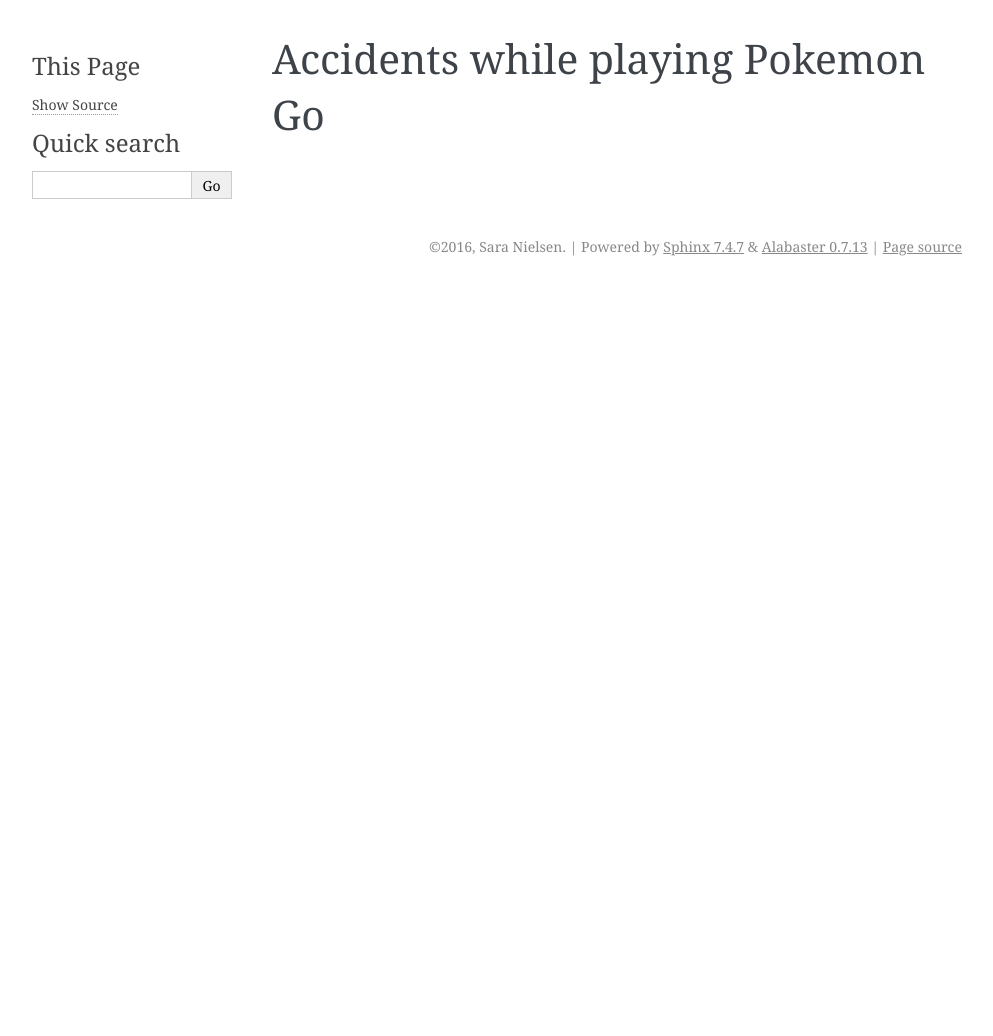
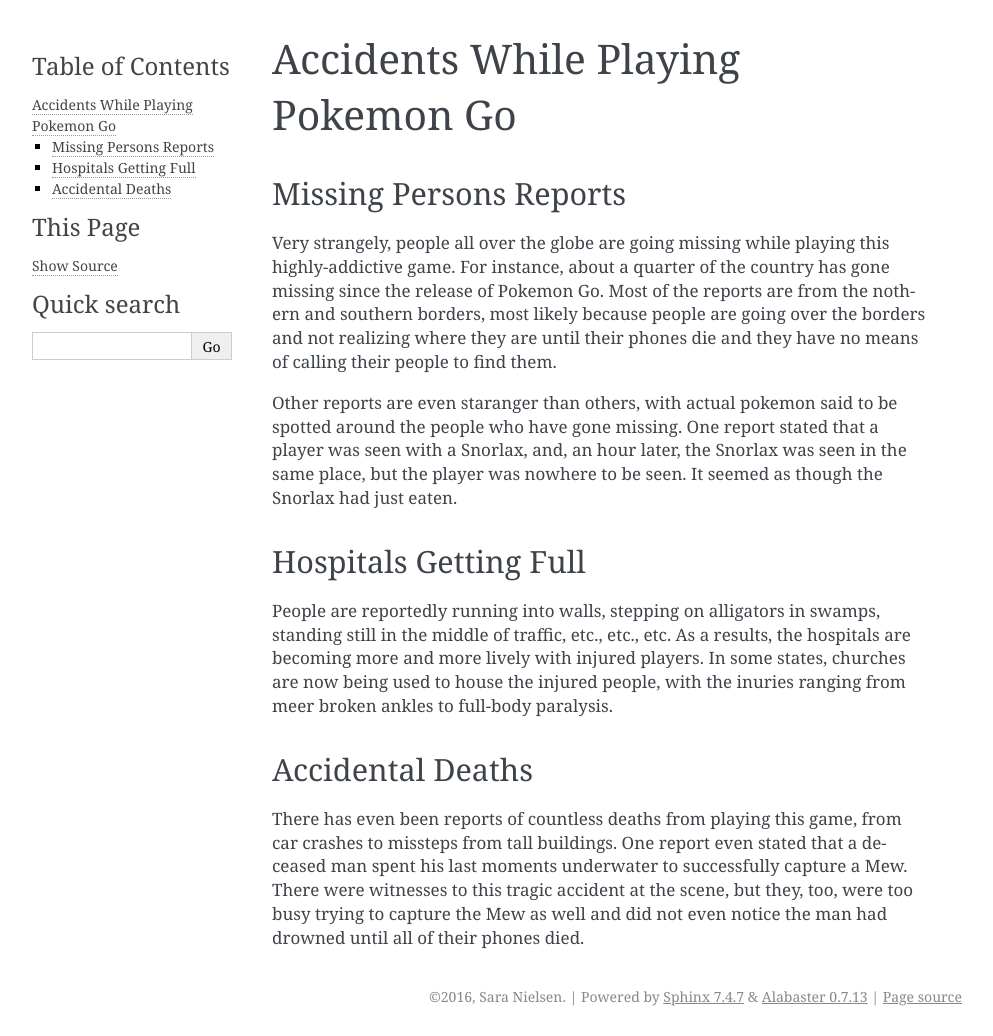
Before and after one commit to SaraNielsen21/pokemon_go, a Sphinx documentation site: the page built from source/accidents/accidents.rst, in a window 1280 px wide. Shown: the whole page, without its empty margins (148-1141 px from the left). Built offline with Sphinx 7.4.7, drawn with Linux system fonts in a browser that asks for light colours; pages that are not in the unit, such as notebooks, are missing from menus; before the commit the page ends 900 px from its top, so only the background shows below that.

Commit message:
Added content to Accidents page.

```diff
--- a/source/accidents/accidents.rst
+++ b/source/accidents/accidents.rst
@@ -1,2 +1,30 @@
-Accidents while playing Pokemon Go
-=====================================
+Accidents While Playing Pokemon Go
+==================================
+
+Missing Persons Reports
+-----------------------
+
+Very strangely, people all over the globe are going missing while playing this highly-addictive game.
+For instance, about a quarter of the country has gone missing since the release of Pokemon Go.
+Most of the reports are from the nothern and southern borders, most likely because people are going over
+the borders and not realizing where they are until their phones die and they have
+no means of calling their people to find them.
+
+Other reports are even staranger than others, with actual pokemon said to be spotted
+around the people who have gone missing. One report stated that a player was seen with a Snorlax,
+and, an hour later, the Snorlax was seen in the same place,
+but the player was nowhere to be seen. It seemed as though the Snorlax had just eaten.
+
+Hospitals Getting Full
+----------------------
+
+People are reportedly running into walls, stepping on alligators in swamps,
+standing still in the middle of traffic, etc., etc., etc.
+As a results, the hospitals are becoming more and more lively with injured players.
+In some states, churches are now being used to house the injured people,
+with the inuries ranging from meer broken ankles to full-body paralysis.
+
+Accidental Deaths
+-----------------
+
+There has even been reports of countless deaths from playing this game, from car crashes to missteps from tall buildings. One report even stated that a deceased man spent his last moments underwater to successfully capture a Mew. There were witnesses to this tragic accident at the scene, but they, too, were too busy trying to capture the Mew as well and did not even notice the man had drowned until all of their phones died.
```
